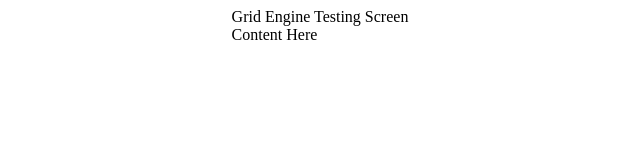
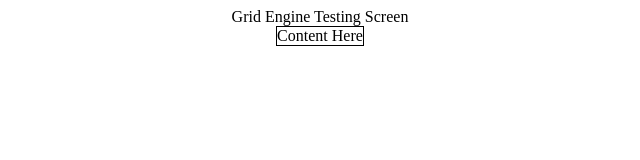
Before and after one commit to mikewng/grid-engine, a Next.js app: page / in a window 1280 px wide. Shown: the top 160 px of the page, without its empty margins (320-960 px from the left). Built offline with nearby package versions, Linux system fonts and the light colour scheme.

Commit message:
more ui stub

```diff
--- /dev/null
+++ b/src/app/screens/sandbox.scss
@@ -0,0 +1,9 @@
+.ge-sandbox-wrapper {
+    display: flex;
+    flex-direction: column;
+    align-items: center;
+
+    .ge-sandbox-content-container {
+        border: 1px solid black;
+    }
+}
--- a/src/app/screens/sandbox.tsx
+++ b/src/app/screens/sandbox.tsx
@@ -1,3 +1,6 @@
+import GridComponent from "../components/gridcomponent";
+import "./sandbox.scss"
+
 const SandboxScreen = () => {
     return (
         <div className="ge-sandbox-wrapper">
```
Also changed, not shown: src/app/engine/managers/movementmanager.ts (added).
